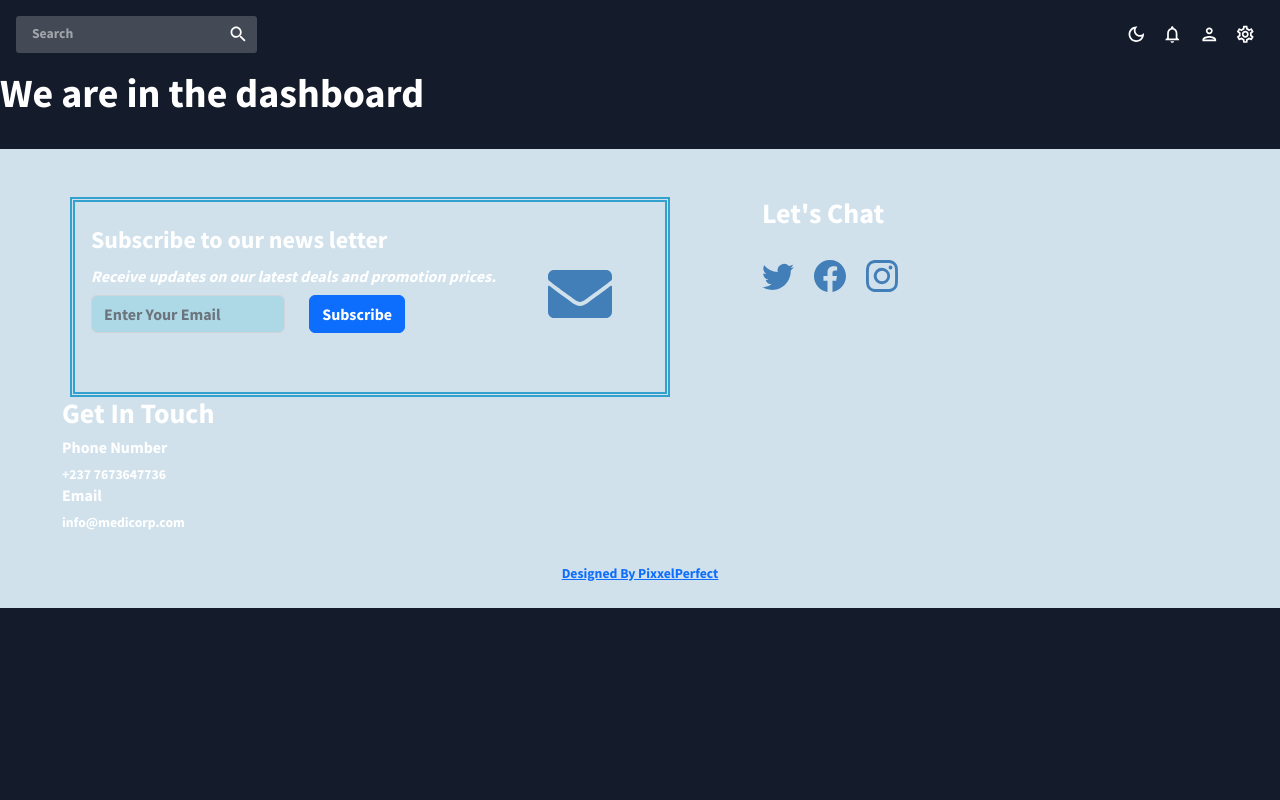
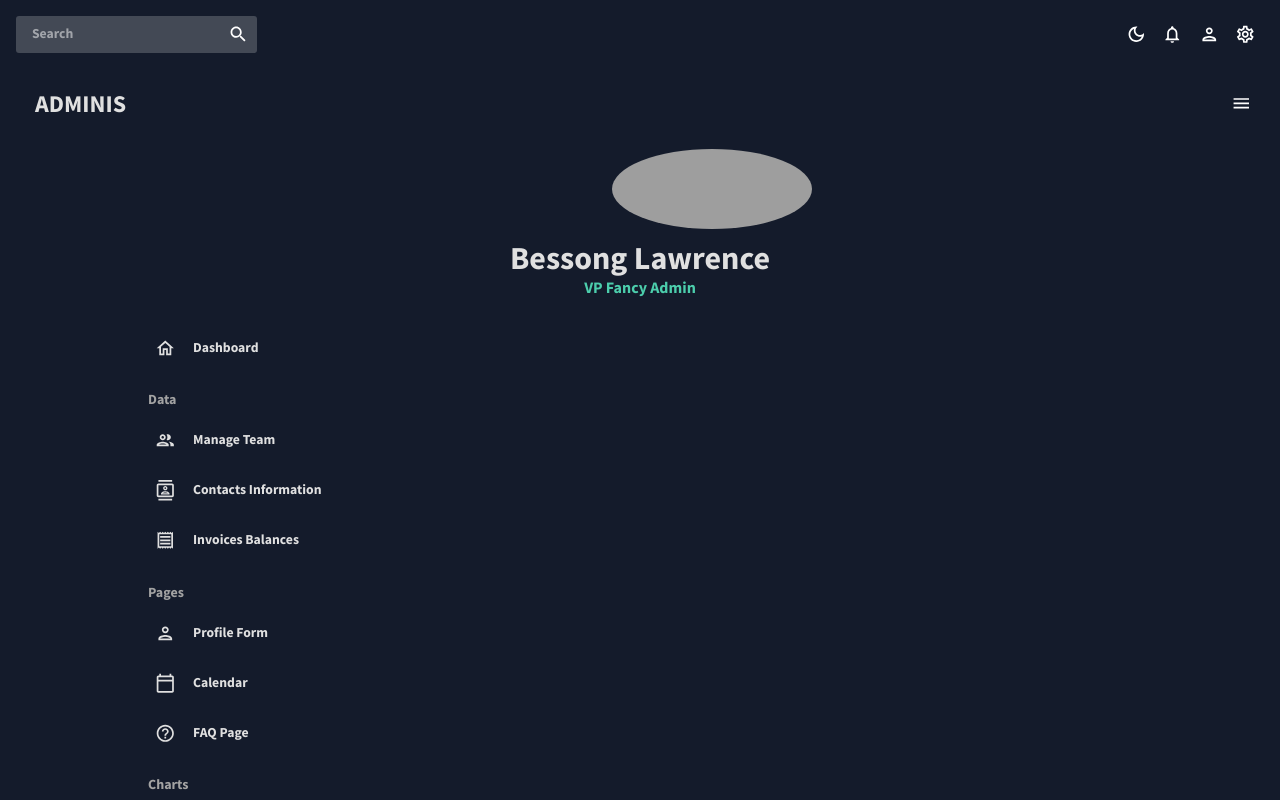
Before and after one commit to Bessonglawrence/MediCorp, a React (Create React App) app: page /AdminDashBoard in a window 1280 px wide. Shown: the top 800 px of the page. Built offline with nearby package versions, Linux system fonts and the light colour scheme; grey boxes are pictures that could not be loaded.

Commit message:
Finished styling sidebar component

```diff
--- a/src/Pages/AdminDashBoard/AdminDashBoard.js
+++ b/src/Pages/AdminDashBoard/AdminDashBoard.js
@@ -5,6 +5,7 @@ import { Routes, Route } from 'react-router-dom';
 
 import Footer from '../../components/Footer';
 import Topbar from '../../components/Topbar';
+import SidebarComponent from '../../components/Sidebar';
 
 const AdminDashBoard = () => {
 
@@ -24,7 +25,8 @@ const AdminDashBoard = () => {
     <div>
       <CssBaseline />
       <Topbar />
-      <h1>We are in the dashboard</h1>
+      <SidebarComponent />
+      {/* <h1>We are in the dashboard</h1> */}
       <Footer />
     </div>
 
--- a/src/components/Sidebar.js
+++ b/src/components/Sidebar.js
@@ -1,6 +1,6 @@
 import React,{ useState } from 'react';
 import { ProSidebarProvider, Menu, MenuItem   } from 'react-pro-sidebar';
-import 'react-pro-sidebar/dist/css/styles.css';
+// import 'react-pro-sidebar/dist/css/styles.css';
 import {Box, IconButton,Typography, useTheme} from '@mui/material';
 import { Link } from 'react-router-dom';
 import { tokens } from '../theme/theme';
@@ -8,15 +8,32 @@ import HomeOutlinedIcon  from '@mui/icons-material/HomeOutlined';
 import PeopleOutlinedIcon  from '@mui/icons-material/PeopleOutlined';
 import PersonOutlinedIcon  from '@mui/icons-material/PersonOutlined';
 import ReceiptOutlinedIcon  from '@mui/icons-material/ReceiptOutlined';
-import CalenderTodayOutlinedIcon  from '@mui/icons-material/CalenderTodayOutlined';
+import CalendarTodayOutlinedIcon from "@mui/icons-material/CalendarTodayOutlined";
 import BarChartOutlinedIcon  from '@mui/icons-material/BarChartOutlined';
 import PieChartOutlineOutlinedIcon  from '@mui/icons-material/PieChartOutlineOutlined';
 import TimelineOutlinedIcon  from '@mui/icons-material/TimelineOutlined';
 import MenuOutlinedIcon  from '@mui/icons-material/MenuOutlined';
 import MapOutlinedIcon  from '@mui/icons-material/MapOutlined';
-import HelpOutlinedIcon  from '@mui/icons-material/HelpOutlined';
+import HelpOutlineOutlinedIcon from "@mui/icons-material/HelpOutlineOutlined";
+import ContactsOutlinedIcon from "@mui/icons-material/ContactsOutlined";
 
-
+const Item = ({ title, to, icon, selected, setSelected }) => {
+  const theme = useTheme();
+  const colors = tokens(theme.palette.mode);
+  return (
+    <MenuItem
+      active={selected === title}
+      style={{
+        color: colors.grey[100],
+      }}
+      onClick={() => setSelected(title)}
+      icon={icon}
+    >
+      <Typography>{title}</Typography>
+      <Link to={to} />
+    </MenuItem>
+  );
+};
 
 
 const SidebarComponent = () => {
```
